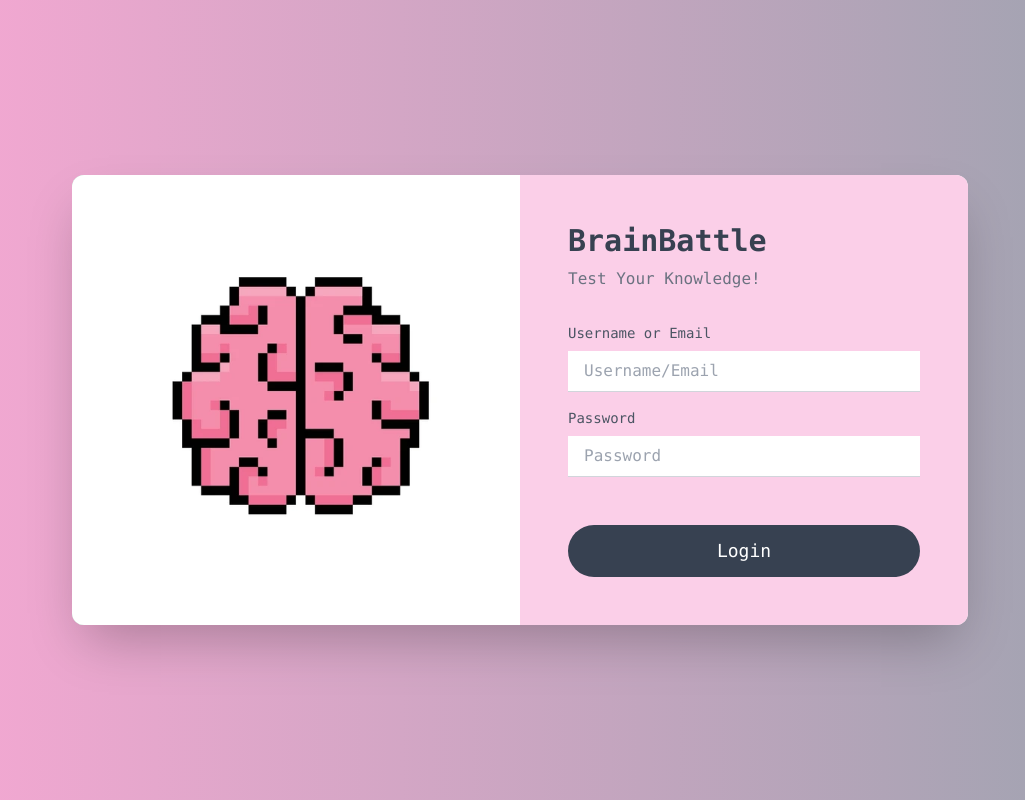
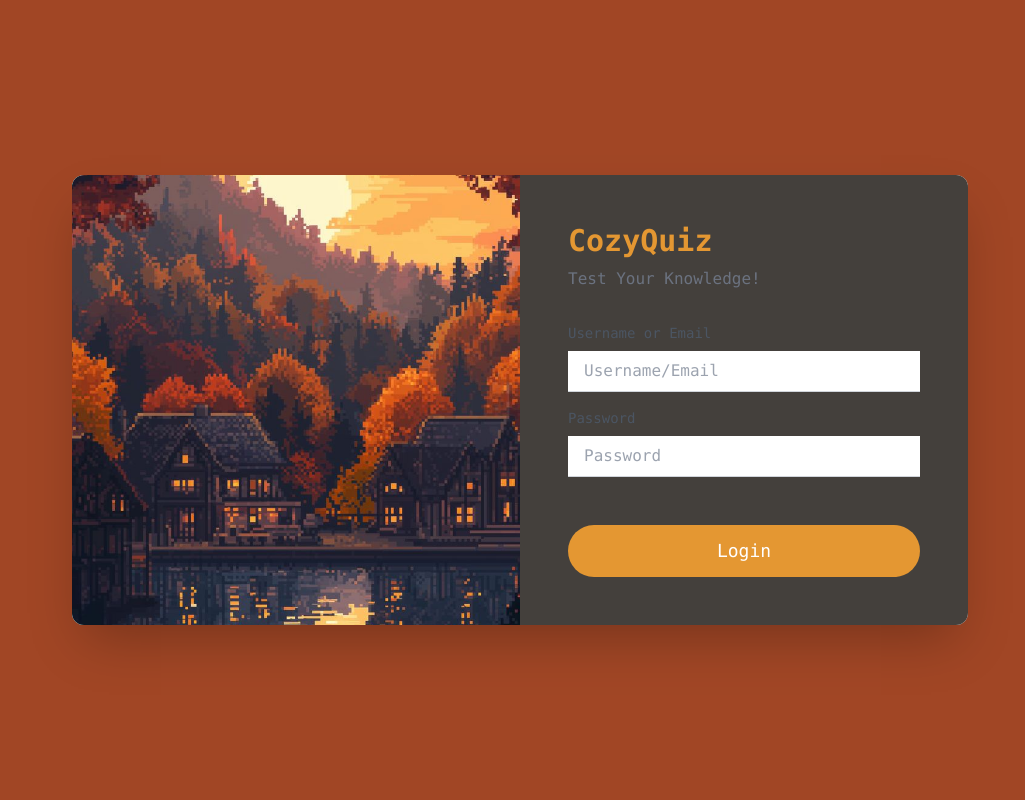
Before and after one commit to Briella-T/TriviaApp, a plain HTML site: page index.html in a window 1280 px wide. Shown: the whole page, without its empty margins (120-1145 px from the left). Drawn offline with nearby package versions, Linux system fonts and the light colour scheme.

Commit message:
Redesign Login page

```diff
--- a/JS/login.js
+++ b/JS/login.js
@@ -18,6 +18,10 @@ function sendLogin(event) {
     if (usernameInput === MOCK_USER.username && passwordInput === MOCK_USER.password) {
         messageDiv.textContent = 'Login successful!';
         messageDiv.classList.add('text-green-600');
+
+        setTimeout(() => {
+            window.location.href = 'main.html';
+        }, 1000);
     } else if (usernameInput === MOCK_USER.username && passwordInput !== MOCK_USER.password) {
         messageDiv.textContent = 'Incorrect password';
         messageDiv.classList.add('text-red-600');
--- a/index.html
+++ b/index.html
@@ -8,17 +8,17 @@
     <script src="JS/login.js" defer></script>
     <link rel="stylesheet" href="https://cdnjs.cloudflare.com/ajax/libs/font-awesome/6.0.0-beta3/css/all.min.css">
 </head>
-<body class="flex items-center justify-center min-h-screen p-4 bg-gradient-to-r from-pink-300 to-gray-400 font-mono">
+<body class="flex items-center justify-center min-h-screen p-4 bg-[#A14625] font-mono">
 
     <div class="flex bg-white rounded-xl shadow-2xl overflow-hidden max-w-4xl w-full">
 
         <div class="w-1/2 bg-[#A0C7B4] p-12 flex flex-col justify-between items-center text-center relative max-md:hidden">
-            <div class="absolute inset-0 bg-cover bg-center bg-no-repeat bg-[url('Images/brain.webp')]">
+            <div class="absolute inset-0 bg-cover bg-center bg-no-repeat bg-[url('Images/cozyFall.jpg')]">
             </div>
         </div>
 
-        <div class="w-full md:w-1/2 p-12 flex flex-col justify-center bg-pink-200">
-            <h1 class="text-gray-700 text-3xl font-semibold mb-2">BrainBattle</h1>
+        <div class="w-full md:w-1/2 p-12 flex flex-col justify-center bg-stone-700">
+            <h1 class="text-[#E49732] text-3xl font-semibold mb-2">CozyQuiz</h1>
             <p class="text-gray-500 mb-8">Test Your Knowledge!</p>
 
             <form id="loginForm">
@@ -38,7 +38,7 @@
             <div id="message" class="text-center font-medium h-6">
             </div>
 
-            <button type="submit" id="submitButton" class="w-full bg-gray-700 text-white py-3 rounded-full text-lg font-medium hover:bg-gray-800 transition duration-200">
+            <button type="submit" id="submitButton" class="w-full bg-[#E49732] text-white py-3 rounded-full text-lg font-medium hover:bg-gray-800 transition duration-200">
                 Login
             </button>
         </div>
```
Also changed, not shown: Images/cozyFall.jpg (added), Images/fallFor.avif (added), 2 other files.
